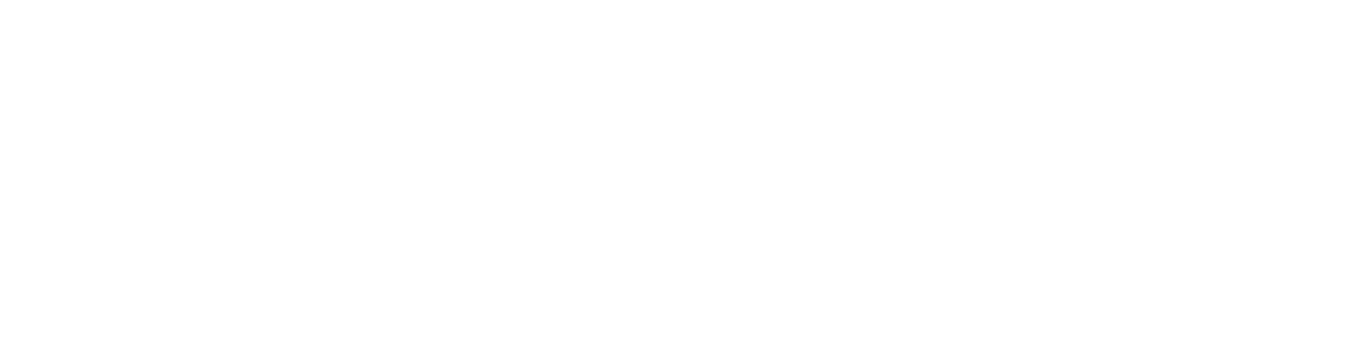
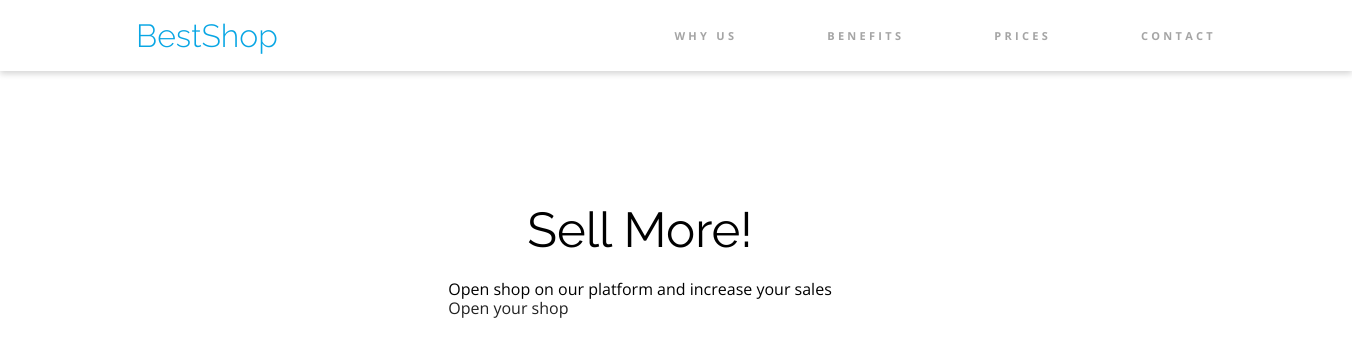
Before and after one commit to fmarchew/BestShop, a plain HTML site: page index.html in a window 1280 px wide. Shown: the whole page, 1352 px wide, since content can reach past the window. Drawn offline with nearby package versions, Linux system fonts and the light colour scheme.

Commit message:
navbar done

```diff
--- a/css/style.css
+++ b/css/style.css
@@ -0,0 +1,101 @@
+:root{
+    --color-primary:#08A6E4;
+    --color-primary-shadow:rgba(7, 172, 230, .16);
+    --color-redish:#FB3B64;
+    --color-green:#55DFB4;
+    --color-black:#000000;
+    --color-grey:#A5A5A5;
+    --color-light-grey:#F7F7F7;
+    --color-white:#FFFFFF;
+}
+*{
+    box-sizing: border-box;
+}
+body{
+    font-family: 'Open Sans', sans-serif;
+}
+
+header{
+    width: 100%;
+    display: flex;
+    flex-direction: column;
+    align-items: center;
+    background-color: var(--color-white);
+}
+
+.container{
+    width: 1352px;
+    margin: 0 auto;
+}
+
+/*------HEADER-------*/
+
+/*NAVBAR*/
+
+
+.navbar{
+    display: flex;
+    justify-content: space-between;
+    align-items: center;
+    box-shadow: 0px 3px 6px #00000029;
+    padding: 0 136px;
+
+}
+.logo{
+    text-align: left;
+    font: normal normal 300 32px/37px Raleway;
+    letter-spacing: 0px;
+    color: var(--color-primary);
+    opacity: 1;
+}
+.navbar__list{
+    display: flex;
+    list-style: none;
+}
+.navbar__element{
+    margin: 0 0 0 90px;
+    text-align: center;
+    font: normal normal bold 11px/15px Open Sans;
+    letter-spacing: 3.28px;
+    color: var(--color-grey);
+    opacity: 1;
+    cursor: pointer;
+    text-transform: uppercase;
+    padding: 28px 0;
+
+}
+.navbar__element:hover{
+    color: var(--color-black);
+    display: flex;
+    justify-content: center;
+    position: relative;
+}
+.navbar__element:hover:after{
+    content: "";
+    width: 8em;
+    height: 3px;
+    background-color: var(--color-primary);
+    position: absolute;
+    top: 68.5px;
+}
+
+/*WELCOME SCREEN*/
+
+.welcome-screen{
+
+}
+.welcome-screen__title{
+    margin: 130px 0 20px 0;
+    text-align: center;
+    font: normal normal normal 49px/57px Raleway;
+    letter-spacing: 0px;
+    color: var(--color-black);
+    opacity: 1;
+}
+.welocme-screen__text{
+    text-align: center;
+    font: normal normal normal 16px/22px Open Sans;
+    letter-spacing: 0px;
+    color: var(--color-black);
+    opacity: 1;
+}
--- a/index.html
+++ b/index.html
@@ -5,9 +5,35 @@
     <meta name="viewport"
           content="width=device-width, user-scalable=no, initial-scale=1.0, maximum-scale=1.0, minimum-scale=1.0">
     <meta http-equiv="X-UA-Compatible" content="ie=edge">
+    <link href="https://fonts.googleapis.com/css2?family=Raleway:wght@300;400;700;800&display=swap" rel="stylesheet">
+    <link href="https://fonts.googleapis.com/css2?family=Open+Sans:wght@300;400;700&family=Raleway:wght@300;400;700;800&display=swap" rel="stylesheet">
     <link rel="stylesheet" href="./css/reset.css">
     <link rel="stylesheet" href="./css/style.css">
+
     <title>BestShop</title>
 <body>
+
+<header>
+    <div class="container">
+        <nav class="navbar">
+            <div class="logo">BestShop</div>
+            <ul class="navbar__list">
+                <li class="navbar__element">why us</li>
+                <li class="navbar__element">benefits</li>
+                <li class="navbar__element">prices</li>
+                <li class="navbar__element">contact</li>
+            </ul>
+        </nav>
+    </div>
+    <div class="welcome-screen">
+        <h1 class="welcome-screen__title">Sell More!</h1>
+        <p class="welocme-screen__text">Open shop on our platform and increase your sales</p>
+        <a class="cta__btn">Open your shop</a>
+        <img class="welcome-screen__banner">
+    </div>
+</header>
+
+
+
 </body>
 </html>
```
Also changed, not shown: images/Background.png (added), images/Catalog.svg (added), images/Checkmark-1.svg (added), images/Checkmark.svg (added), images/Ckechmark-1.svg (added), images/Close.svg (added), images/Eye.svg (added), images/Facebook.svg (added), images/Macbook.png (added), images/Mail Icon.svg (added), images/Person.svg (added), images/Phone Icon.svg (added), images/Trumpet.png (added), images/Twitter.svg (added), 1 more files.
